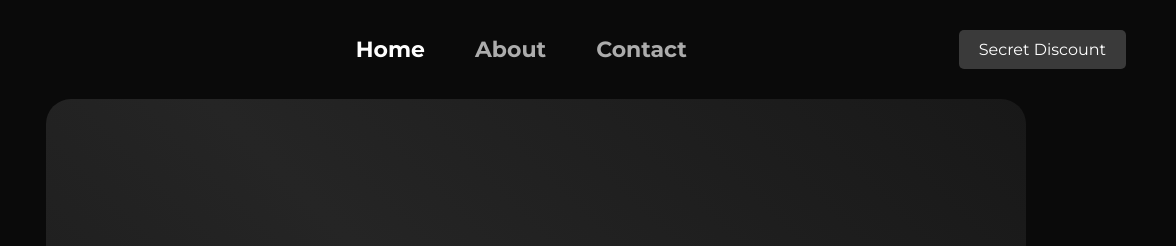
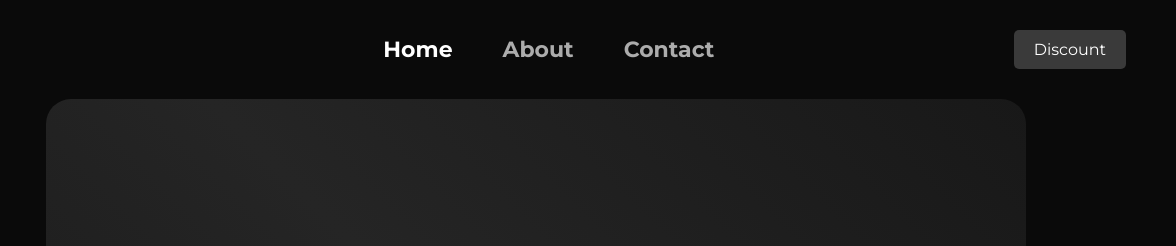
Before and after one commit to gdmgent/motion-for-web-projects-RedantRuben, a plain HTML site: page opdrachten/animated product/index.html in a window 1280 px wide. Shown: the top 246 px of the page, 104-1280 px from the left. Drawn offline with Linux system fonts and the light colour scheme.

Commit message:
Update index.html

```diff
--- a/opdrachten/animated product/index.html
+++ b/opdrachten/animated product/index.html
@@ -30,7 +30,7 @@
             </ul>
         </nav>
         <div class="btn">
-            <a href="#" id="discount"><span>Secret Discount</span></a>
+            <a href="#" id="discount"><span>Discount</span></a>
         </div>
     </header>
     <section class="section-a">
```
